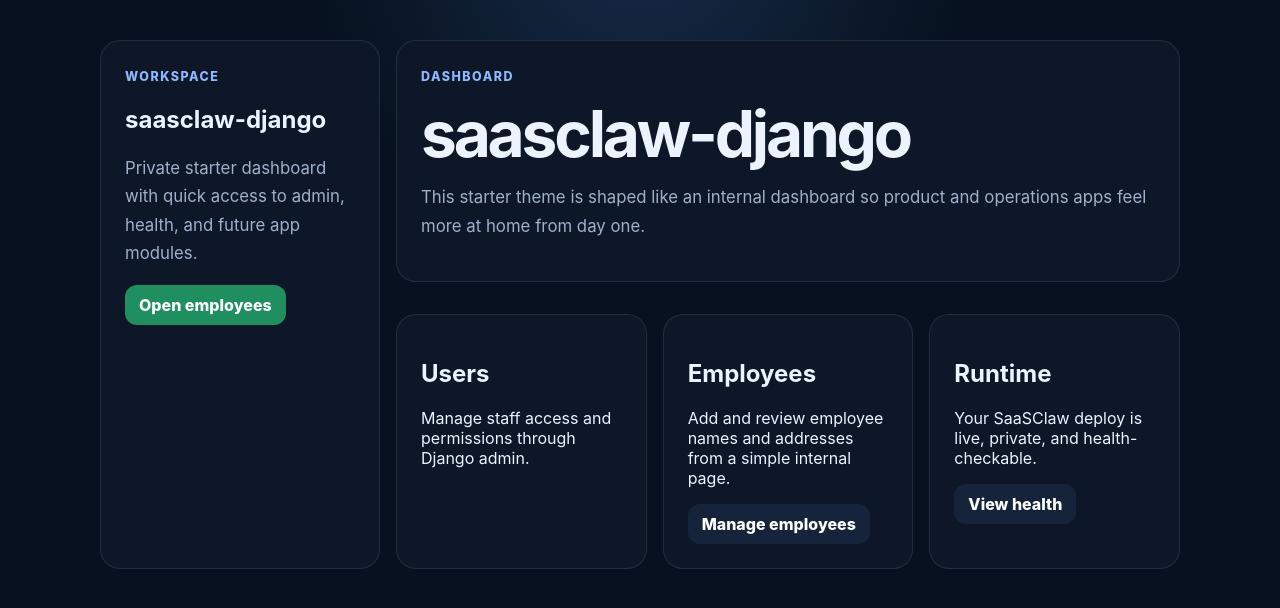
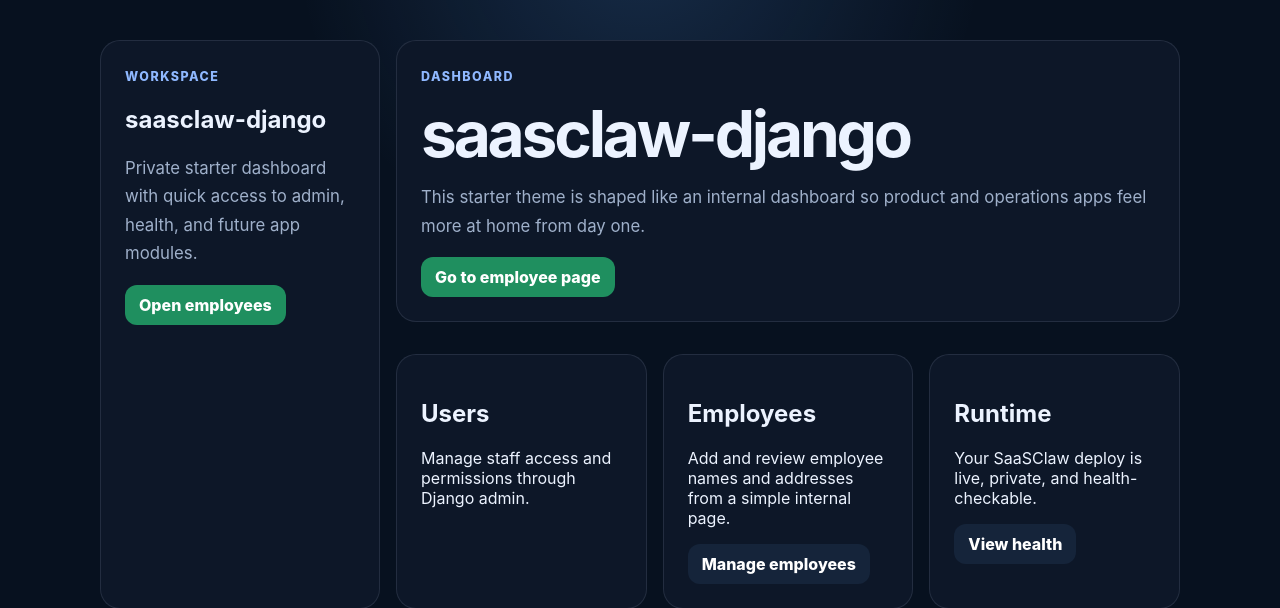
Before and after one commit to normandmickey/saasclaw-django, a Django app: page / in a window 1280 px wide. Shown: the part 68-676 px from the top of the page. Run offline with Django 5.2, Linux system fonts and the light colour scheme; the visitor is signed in with stand-in values (Sample User, id 1).

Commit message:
AI edit: Ok.  Link to employee page from the home page

```diff
--- a/templates/home.html
+++ b/templates/home.html
@@ -15,6 +15,7 @@
       <span class="eyebrow">Dashboard</span>
       <h1>{{ project_name }}</h1>
       <p class="subtitle">This starter theme is shaped like an internal dashboard so product and operations apps feel more at home from day one.</p>
+      <a class="button" href="/employees/">Go to employee page</a>
     </div>
     <div class="card-grid">
       <section class="info-card">
```
